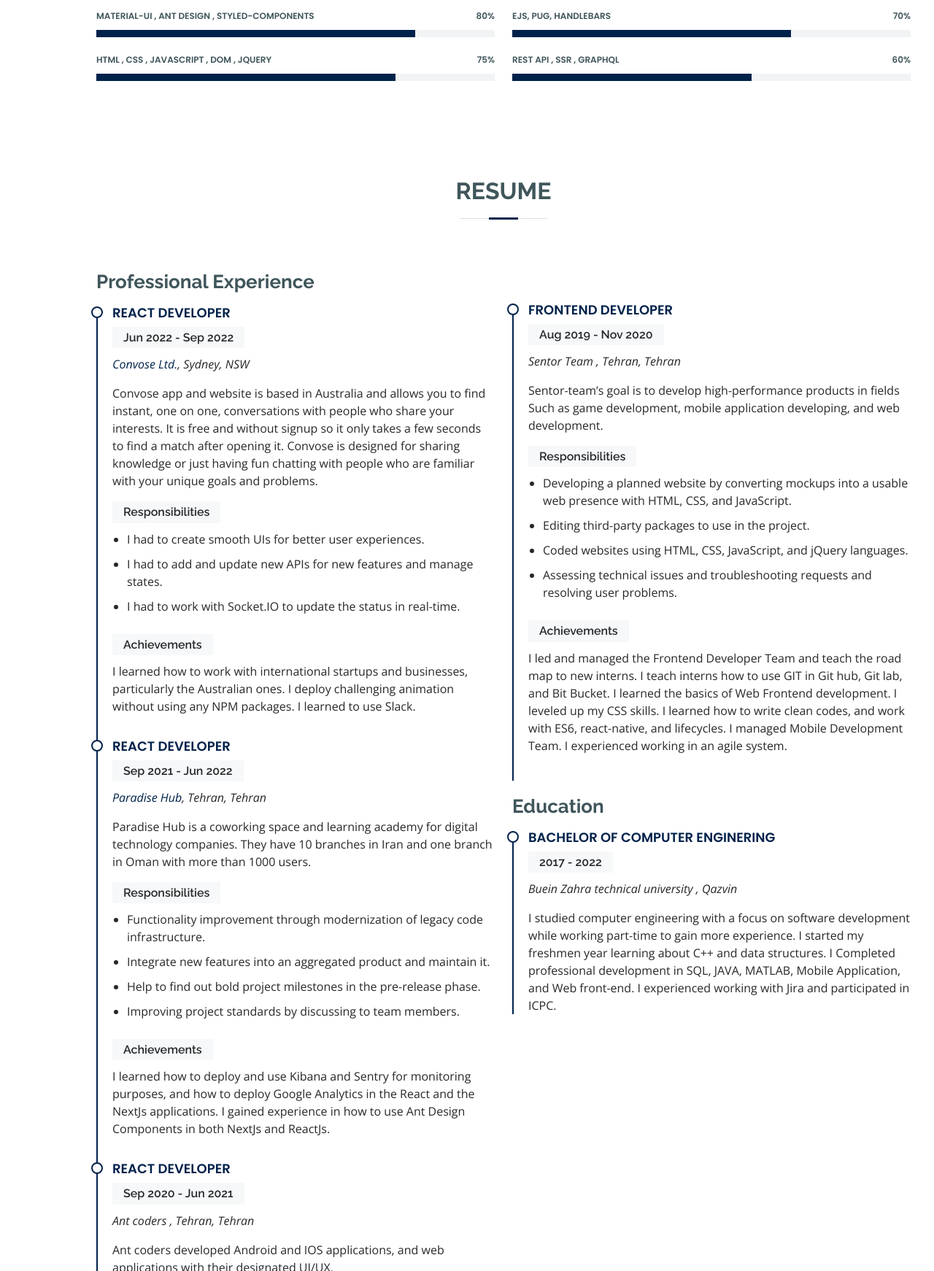
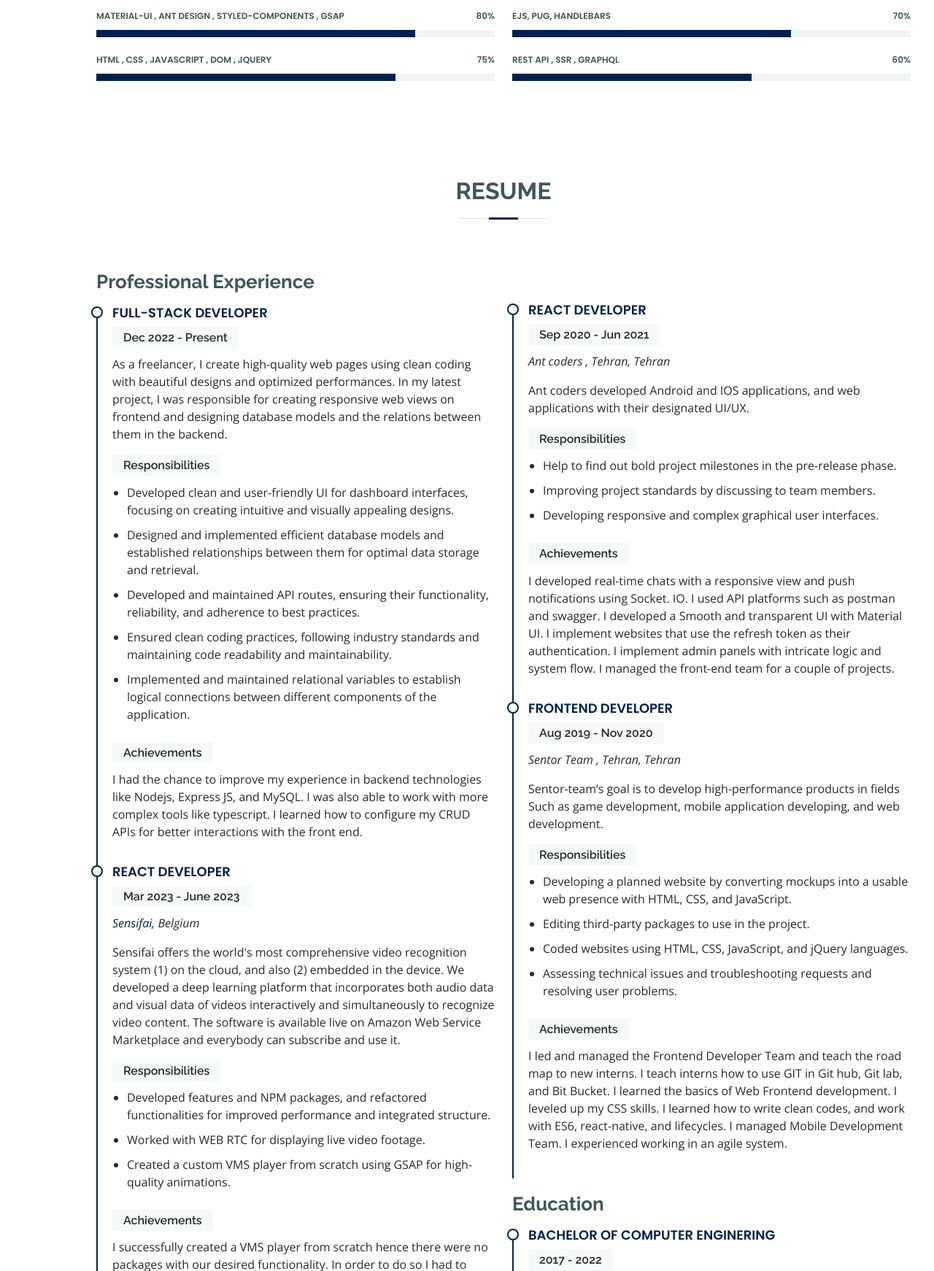
Before and after one commit to FarbodShabani/FarbodShabani.github.io, a plain HTML site: page portfolio/index.html in a window 1280 px wide. Shown: the part 1696-3438 px from the top of the page at 73% size. Drawn offline with nearby package versions, Linux system fonts and the light colour scheme.

Commit message:
adding Sensifai and freelancing

```diff
--- a/portfolio/index.html
+++ b/portfolio/index.html
@@ -65,7 +65,7 @@
           </li>
           <li>
             <a href="#projects" class="nav-link scrollto"
-              ><i class='bx bx-code-alt'></i>
+              ><i class="bx bx-code-alt"></i>
             </a>
           </li>
           <li>
@@ -88,17 +88,71 @@
     <!-- hero section -->
 
     <section id="hero" class="d-flex flex-column justify-content-center">
-      <img src="./assets/images/fog-png-pictures-4.png" alt="foggy-background" class="foggy"/>
-      <img src="./assets/images/icons/reactjsIcon.png" alt="React js" class="technology-icons" id="react"/>
-      <img src="./assets/images/icons/reduxIcon.png" alt="Redux" class="technology-icons" id="redux"/>
-      <img src="./assets/images/icons/nodeIcon.png" alt="Node js" class="technology-icons" id="node"/>
-      <img src="./assets/images/icons/expressIcon.png" alt="Express js" class="technology-icons" id="express"/>
-      <img src="./assets/images/icons/mongodbIcon.png" alt="Mongo DB" class="technology-icons" id="mongo"/>
-      <img src="./assets/images/icons/graphqlIcon.png" alt="GraphQL" class="technology-icons" id="graph"/>
-      <img src="./assets/images/icons/socketioIcon.png" alt="Socket IO" class="technology-icons" id="socket"/>
-      <img src="./assets/images/icons/javascriptIcon.png" alt="Java Script" class="technology-icons" id="js"/>
-      <img src="./assets/images/icons/typescriptIcon.png" alt="TypeScript" class="technology-icons" id="tsc"/>
-      <img src="./assets/images/icons/gitIcon.png" alt="GIT" class="technology-icons" id="git"/>
+      <img
+        src="./assets/images/fog-png-pictures-4.png"
+        alt="foggy-background"
+        class="foggy"
+      />
+      <img
+        src="./assets/images/icons/reactjsIcon.png"
+        alt="React js"
+        class="technology-icons"
+        id="react"
+      />
+      <img
+        src="./assets/images/icons/reduxIcon.png"
+        alt="Redux"
+        class="technology-icons"
+        id="redux"
+      />
+      <img
+        src="./assets/images/icons/nodeIcon.png"
+        alt="Node js"
+        class="technology-icons"
+        id="node"
+      />
+      <img
+        src="./assets/images/icons/expressIcon.png"
+        alt="Express js"
+        class="technology-icons"
+        id="express"
+      />
+      <img
+        src="./assets/images/icons/mongodbIcon.png"
+        alt="Mongo DB"
+        class="technology-icons"
+        id="mongo"
+      />
+      <img
+        src="./assets/images/icons/graphqlIcon.png"
+        alt="GraphQL"
+        class="technology-icons"
+        id="graph"
+      />
+      <img
+        src="./assets/images/icons/socketioIcon.png"
+        alt="Socket IO"
+        class="technology-icons"
+        id="socket"
+      />
+      <img
+        src="./assets/images/icons/javascriptIcon.png"
+        alt="Java Script"
+        class="technology-icons"
+        id="js"
+      />
+      <img
+        src="./assets/images/icons/typescriptIcon.png"
+        alt="TypeScript"
+        class="technology-icons"
+        id="tsc"
+      />
+      <img
+        src="./assets/images/icons/gitIcon.png"
+        alt="GIT"
+        class="technology-icons"
+        id="git"
+      />
       <div class="container" data-aos="zoom-in" data-aos-delay="100">
         <h1>Farbod Shabani</h1>
         <p>
@@ -143,7 +197,8 @@
             href="https://www.reddit.com/user/FarbodShabani"
             class="reddit"
             target="_blank"
-              ><i class='bx bxl-reddit'></i></a>
+            ><i class="bx bxl-reddit"></i
+          ></a>
           <a
             href="https://www.linkedin.com/in/farbod-shabani/"
             class="linkedin"
@@ -166,7 +221,8 @@
             href="https://www.buymeacoffee.com/farbodshabani"
             class="buyMeCoffee"
             target="_blank"
-            ><i class='bx bx-coffee-togo'></i></a>
+            ><i class="bx bx-coffee-togo"></i
+          ></a>
         </div>
       </div>
     </section>
@@ -182,13 +238,15 @@
         <div class="container" data-aos="fade-up">
           <div class="section-title">
             <h2>About</h2>
-            <p>
-              I like to give a little bit of a summery description of myself.
-            </p>
+            <p>Get to know me</p>
           </div>
           <div class="row">
             <div class="col-lg-4">
-              <img src="./assets/images/profile-img.png" class="img-fluid" alt="" />
+              <img
+                src="./assets/images/profile-img.png"
+                class="img-fluid"
+                alt=""
+              />
             </div>
             <div class="col-lg-8 pt-4 pt-lg-0 content">
               <h3>Full-Stack Developer.</h3>
@@ -199,17 +257,13 @@
                       <i class="bi bi-chevron-right"></i>
                       <strong>Skype:</strong> <span>farbod.1999</span>
                     </li>
-                    <!-- <li>
+                    <li>
                       <i class="bi bi-chevron-right"></i>
                       <strong>City:</strong> <span>Sydney, Australia`</span>
-                    </li> -->
+                    </li>
                     <li>
                       <i class="bi bi-chevron-right"></i>
                       <strong>Freelance:</strong> <span>Available</span>
-                    </li>
-                    <li>
-                      <i class="bi bi-chevron-right"></i>
-                      <strong>Remote:</strong> <span>Available</span>
                     </li>
                   </ul>
                 </div>
@@ -224,21 +278,21 @@
                       <strong>Email:</strong>
                       <span>shabani.farbod@yahoo.com</span>
                     </li>
-                    <!-- <li>
+                    <li>
                       <i class="bi bi-chevron-right"></i>
                       <strong>Remote:</strong> <span>Available</span>
-                    </li> -->
+                    </li>
                   </ul>
                 </div>
               </div>
               <p>
-                Motivated React Developer with nearly 3 years of designing
-                useful, User-friendly interfaces. An enthusiastic developer who
-                collaborates with team members to search for best practices.
-                Carefully design each product based on the requirements and
-                financial plans of the user. Discovering Solutions for intricate
-                subjects with a scrupulous and ambitious mindset. Eager to help
-                the team to achieve its goals.
+                Motivated React Developer with 4 years of experience in
+                designing useful, user-friendly interfaces. An enthusiastic
+                developer who collaborates with team members to search for best
+                practices. Carefully designs each product based on user
+                requirements and financial plans. Excels at discovering
+                solutions for intricate subjects with a scrupulous and ambitious
+                mindset. Eager to contribute to the team's goals.
               </p>
             </div>
           </div>
@@ -286,7 +340,7 @@
 
               <div class="progress">
                 <span class="skill"
-                  >material-UI , Ant design , Styled-Components<i
+                  >material-UI , Ant design , Styled-Components , GSAP<i
                     class="val"
                     >80%</i
                   ></span
@@ -398,6 +452,93 @@
             <div class="col-lg-6">
               <h3 class="resume-title">Professional Experience</h3>
               <div class="resume-item">
+                <h4>Full-Stack Developer</h4>
+                <h5>Dec 2022 - Present</h5>
+                <p>
+                  As a freelancer, I create high-quality web pages using clean
+                  coding with beautiful designs and optimized performances. In
+                  my latest project, I was responsible for creating responsive
+                  web views on frontend and designing database models and the
+                  relations between them in the backend.
+                </p>
+                <h5>Responsibilities</h5>
+                <ul>
+                  <li>
+                    Developed clean and user-friendly UI for dashboard
+                    interfaces, focusing on creating intuitive and visually
+                    appealing designs.
+                  </li>
+                  <li>
+                    Designed and implemented efficient database models and
+                    established relationships between them for optimal data
+                    storage and retrieval.
+                  </li>
+                  <li>
+                    Developed and maintained API routes, ensuring their
+                    functionality, reliability, and adherence to best practices.
+                  </li>
+                  <li>
+                    Ensured clean coding practices, following industry standards
+                    and maintaining code readability and maintainability.
+                  </li>
+                  <li>
+                    Implemented and maintained relational variables to establish
+                    logical connections between different components of the
+                    application.
+                  </li>
+                </ul>
+                <h5>Achievements</h5>
+                <p>
+                  I had the chance to improve my experience in backend
+                  technologies like Nodejs, Express JS, and MySQL. I was also
+                  able to work with more complex tools like typescript. I
+                  learned how to configure my CRUD APIs for better interactions
+                  with the front end.
+                </p>
+              </div>
+              <div class="resume-item">
+                <h4>React Developer</h4>
+                <h5>Mar 2023 - June 2023</h5>
+                <p>
+                  <em
+                    ><a href="https://sensifai.com/" target="_blank">Sensifai</a
+                    >, Belgium
+                  </em>
+                </p>
+                <p>
+                  Sensifai offers the world's most comprehensive video
+                  recognition system (1) on the cloud, and also (2) embedded in
+                  the device. We developed a deep learning platform that
+                  incorporates both audio data and visual data of videos
+                  interactively and simultaneously to recognize video content.
+                  The software is available live on Amazon Web Service
+                  Marketplace and everybody can subscribe and use it.
+                </p>
+                <h5>Responsibilities</h5>
+                <ul>
+                  <li>
+                    Developed features and NPM packages, and refactored
+                    functionalities for improved performance and integrated
+                    structure.
+                  </li>
+                  <li>
+                    Worked with WEB RTC for displaying live video footage.
+                  </li>
+                  <li>
+                    Created a custom VMS player from scratch using GSAP for
+                    high-quality animations.
+                  </li>
+                </ul>
+                <h5>Achievements</h5>
+                <p>
+                  I successfully created a VMS player from scratch hence there
+                  were no packages with our desired functionality. In order to
+                  do so I had to work with GSAP to create high-quality animation
+                  for the player. You could play, pause, seek, change the
+                  playback rate, and choose what range of video you want to cut.
+                </p>
+              </div>
+              <div class="resume-item">
                 <h4>React Developer</h4>
                 <h5>Jun 2022 - Sep 2022</h5>
                 <p>
@@ -479,7 +620,9 @@
                   to use Ant Design Components in both NextJs and ReactJs.
                 </p>
               </div>
-              <div class="resume-item">
+            </div>
+            <div class="col-lg-6">
+              <div class="resume-item" style="margin-top: 65px">
                 <h4>React Developer</h4>
                 <h5>Sep 2020 - Jun 2021</h5>
                 <p>
@@ -513,9 +656,7 @@
                   for a couple of projects.
                 </p>
               </div>
-            </div>
-            <div class="col-lg-6">
-              <div class="resume-item" style="margin-top: 65px">
+              <div class="resume-item">
                 <h4>Frontend Developer</h4>
                 <h5>Aug 2019 - Nov 2020</h5>
                 <p>
@@ -609,7 +750,9 @@
             data-aos="fade-up"
             data-aos-delay="200"
           >
-            <div class="col-lg-4 col-md-6 projects-item filter-static filter-react filter-packageless">
+            <div
+              class="col-lg-4 col-md-6 projects-item filter-static filter-react filter-packageless"
+            >
               <div class="projects-wrap">
                 <img
                   src="./assets/images/frontend/packagelesscarouselmodal.png"
@@ -618,26 +761,30 @@
                 />
                 <div class="projects-info">
                   <h4>modal carousel</h4>
-                  <p>package less modal carousel </p>
+                  <p>package less modal carousel</p>
                   <div class="projects-links">
                     <a
                       href="./assets/images/frontend/packagelesscarouselmodal.png"
                       data-gallery="codes"
                       class="projects-lightbox"
                       title="package less carousel modal "
-                      ><i class='bx bx-expand' ></i></a>
+                      ><i class="bx bx-expand"></i
+                    ></a>
                     <a
                       href="./pages/frontend/packagelesscarouselmodal-details.html"
                       class="projects-details-lightbox"
                       data-glightbox="type: external"
                       title="package less carousel modal Details"
-                      ><i class='bx bx-detail'></i></a>
+                      ><i class="bx bx-detail"></i
+                    ></a>
                   </div>
                 </div>
               </div>
             </div>
 
-            <div class="col-lg-4 col-md-6 projects-item filter-react filter-static">
+            <div
+              class="col-lg-4 col-md-6 projects-item filter-react filter-static"
+            >
               <div class="projects-wrap">
                 <img
                   src="./assets/images/frontend/waterdropnavbar.png"
@@ -653,20 +800,23 @@
                       data-gallery="codes"
                       class="projects-lightbox"
                       title="water drop navbar"
-                      ><i class='bx bx-expand' ></i></a>
+                      ><i class="bx bx-expand"></i
+                    ></a>
                     <a
                       href="./pages/frontend/waterdropnavbar-details.html"
                       class="projects-details-lightbox"
                       data-glightbox="type: external"
                       title="water drop navbar Details"
-                      ><i class='bx bx-detail'></i>
+                      ><i class="bx bx-detail"></i>
                     </a>
                   </div>
                 </div>
               </div>
             </div>
 
-            <div class="col-lg-4 col-md-6 projects-item filter-react filter-static filter-packageless">
+            <div
+              class="col-lg-4 col-md-6 projects-item filter-react filter-static filter-packageless"
+            >
               <div class="projects-wrap">
                 <img
                   src="./assets/images/frontend/packagelesstoastnotification.png"
@@ -682,19 +832,23 @@
                       data-gallery="ProjectsGallery"
                       class="projects-lightbox"
                       title="toast notification"
-                      ><i class='bx bx-expand' ></i></a>
+                      ><i class="bx bx-expand"></i
+                    ></a>
                     <a
                       href="./pages/frontend/packagelesstoastnotification.html"
                       class="projects-details-lightbox"
                       data-glightbox="type: external"
                       title="toast notification"
-                      ><i class='bx bx-detail'></i></a>
+                      ><i class="bx bx-detail"></i
+                    ></a>
                   </div>
                 </div>
               </div>
             </div>
 
-            <div class="col-lg-4 col-md-6 projects-item filter-static filter-react">
+            <div
+              class="col-lg-4 col-md-6 projects-item filter-static filter-react"
+            >
               <div class="projects-wrap">
                 <img
                   src="./assets/images/frontend/fog-animation.png"
@@ -710,13 +864,14 @@
                       data-gallery="ProjectsGallery"
                       class="projects-lightbox"
                       title="Fog animation"
-                      ><i class='bx bx-expand' ></i></a>
+                      ><i class="bx bx-expand"></i
+                    ></a>
                     <a
                       href="./pages/frontend/fog-animation.html"
                       class="projects-details-lightbox"
                       data-glightbox="type: external"
                       title="fog animation"
-                      ><i class='bx bx-detail'></i>
+                      ><i class="bx bx-detail"></i>
                     </a>
                   </div>
                 </div>
@@ -739,13 +894,14 @@
                       data-gallery="ProjectsGallery"
                       class="projects-lightbox"
                       title="Mochajs Test Automation"
-                      ><i class='bx bx-expand' ></i></a>
+                      ><i class="bx bx-expand"></i
+                    ></a>
                     <a
                       href="./pages/backend/mochajstestautomation.html"
                       class="projects-details-lightbox"
                       data-glightbox="type: external"
                       title="Mochajs Test Automation"
-                      ><i class='bx bx-detail'></i>
+                      ><i class="bx bx-detail"></i>
                     </a>
                   </div>
                 </div>
```
Lines whose indentation alone changed are shown as unchanged.
